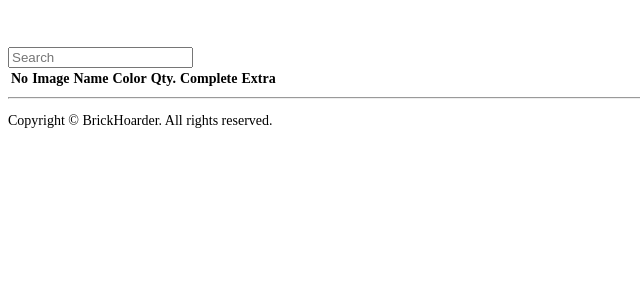
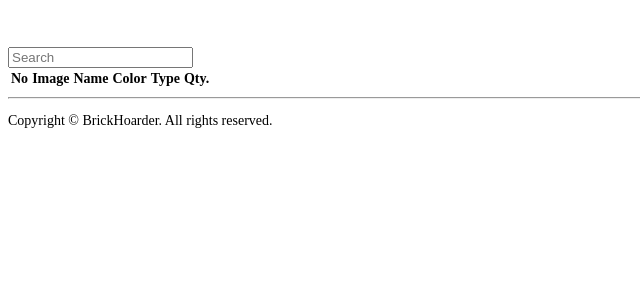
Before and after one commit to hendrikkels/BrickHoarder, a Flask app: template flask_app/templates/group_info.html in a window 1280 px wide. Shown: the part 500-785 px from the top of the page, without its empty margins (0-640 px from the left). Run offline with Flask 2, Linux system fonts and the light colour scheme; the template is opened without the code that fills it: values that come from a table or form of the project are taken from there, others are empty; data comes from the database, SQL or seed files in the repository; parts of the project's set-up code (start-up, migrations or seed data) failed here and were passed over; some libraries are stand-ins or nearby versions.

Commit message:
table good card bad

```diff
--- a/flask_app/static/css/mystyle.css
+++ b/flask_app/static/css/mystyle.css
@@ -51,6 +51,10 @@
     max-width: 8rem;
 }
 
+.table-responsive {
+    overflow-y: hidden;
+}
+
 .table td {
     vertical-align: middle;
 }
--- a/flask_app/templates/group_info.html
+++ b/flask_app/templates/group_info.html
@@ -22,7 +22,7 @@
     </div>
 
 
-        <div class="rounded border">
+        <div class="border rounded-lg">
         <nav class="navbar navbar-light bg-light rounded-top">
             <div class="form-group input-group-sm d-flex mb-0">
                 <input class="form-control" type="search" id="table_search" name="table_search" onkeyup="searchTable()" placeholder="Search">
@@ -36,9 +36,8 @@
                     <th scope="col">Image</th>
                     <th scope="col">Name</th>
                     <th scope="col">Color</th>
+                    <th scope="col">Type</th>
                     <th scope="col">Qty.</th>
-                    <th scope="col">Complete</th>
-                    <th scope="col">Extra</th>
                 </tr>
                 </thead>
                 <tbody>
@@ -56,9 +55,8 @@
                             </td>
                             <td>{{ part.name }}</td>
                             <td>{{ part.color_name }}</td>
+                            <td>{{ part.color_type }}</td>
                             <td>{{ part.owned_quantity }}</td>
-                            <td>{{ part.quantity }}</td>
-                            <td>{{ part.extra_quantity }}</td>
                         </tr>
 
                     <div class="modal fade" id="modal{{ part.no }}_{{ part.color_id }}" tabindex="-1" role="dialog" aria-labelledby="modalLabel" aria-hidden="true">
--- a/flask_app/templates/inventory.html
+++ b/flask_app/templates/inventory.html
@@ -6,7 +6,6 @@
         <h1>Inventory</h1>
         Personal LEGO collection
     </div>
-
 
     {% with messages = get_flashed_messages() %}
         {% if messages %}
@@ -18,7 +17,7 @@
         {% endif %}
     {% endwith %}
 
-    <div class="card">
+         <div class="border rounded-lg">
         <nav class="navbar navbar-light bg-light rounded-top">
             <div class="form-group input-group-sm d-flex mb-0">
                 <input class="form-control" type="search" id="table_search" name="table_search" onkeyup="searchTable()" placeholder="Search">
@@ -56,4 +55,6 @@
         </div>
     </div>
 
+
+
 {% endblock %}
--- a/flask_app/templates/set_info.html
+++ b/flask_app/templates/set_info.html
@@ -27,7 +27,7 @@
         </div>
     </div>
 
-    <div class="rounded border">
+    <div class="border rounded-lg">
         <nav class="navbar navbar-light bg-light rounded-top">
             <div class="form-group input-group-sm d-flex mb-0">
                 <input class="form-control" type="search" id="table_search" name="table_search" onkeyup="searchTable()" placeholder="Search">
@@ -41,6 +41,7 @@
                     <th scope="col">Image</th>
                     <th scope="col">Name</th>
                     <th scope="col">Color</th>
+                    <th scope="col">Type</th>
                     <th scope="col">Qty.</th>
                     <th scope="col">Complete</th>
                     <th scope="col">Extra</th>
@@ -61,6 +62,7 @@
                             </td>
                             <td>{{ part.name }}</td>
                             <td>{{ part.color_name }}</td>
+                            <td>{{ part.color_type }}</td>
                             <td>{{ part.owned_quantity }}</td>
                             <td>{{ part.quantity }}</td>
                             <td>{{ part.extra_quantity }}</td>
```
